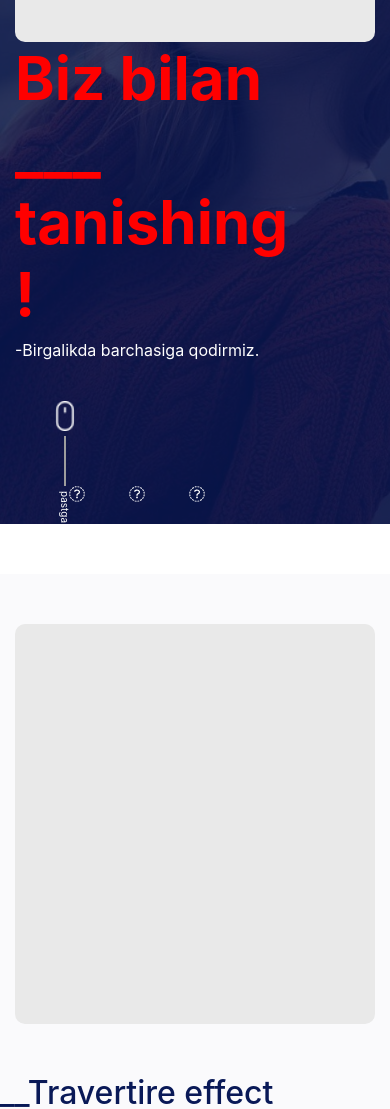
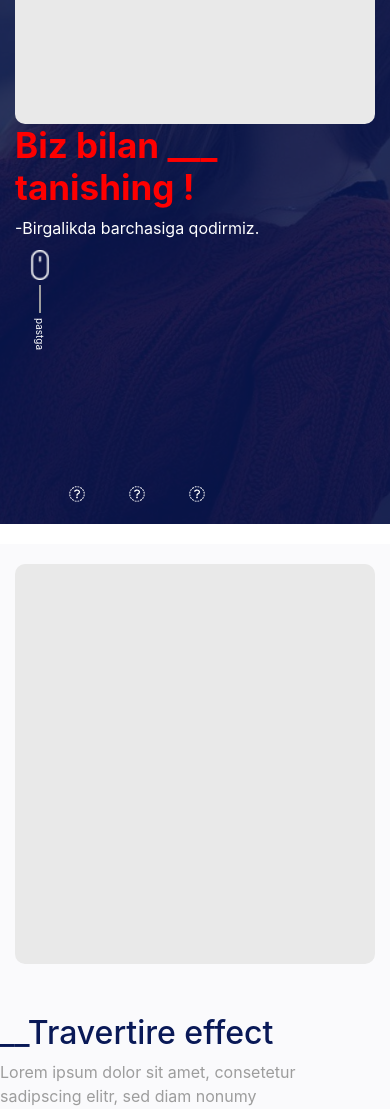
Before and after one commit to Afrosiyob/maestro, a plain HTML site: page abouteUs.html in a window 390 px wide. Shown: the part 320-1429 px from the top of the page. Drawn offline with nearby package versions, Linux system fonts and the light colour scheme.

Commit message:
fwefwe
wefwe

```diff
--- a/sass/aboutUs.scss
+++ b/sass/aboutUs.scss
@@ -26,6 +26,14 @@
         margin: 50px 0;
         padding: 50px 0;
         background-color: rgb(250,250,252);
+        @media screen and ( max-width: 780px ) {
+            padding: 0;
+            padding-bottom: 20px;
+        }
+        @media screen and ( max-width: 500px ) {
+            padding: 20px 0;
+            margin: 20px 0;
+        }
 
         .container {
             .d-flex {
@@ -200,7 +208,7 @@
         content: "";
         position: relative;
 
-        @media screen and (max-width:500px) {
+        @media screen and (max-width:760px) {
             height: 100vh;
         }
 
@@ -220,7 +228,7 @@
             .container {
                 .row {
                     display: flex;
-                    @media screen and (max-width: 600px) {
+                    @media screen and (max-width: 770px) {
                         flex-direction: column-reverse;
                     }
 
@@ -234,6 +242,12 @@
                             width: 70%;
                             font-size: 60px;
                             color: red;
+                            @media screen and (max-width:1000px) {
+                                font-size: 45px;
+                            }
+                            @media screen and (max-width:700px) {
+                                font-size: 35px;
+                            }
                         }
                         p {
                             color: white;
@@ -241,29 +255,40 @@
                             margin: 0;
                         }
                         .mouse {
-                            // margin-top: 20px;
+
 
                             img {
                                 width: 30px;
                                 height: 30px;
                             }
+
                             width: 100px;
                             height: 200px;
-                            // background-color: red;
+
                             display: flex;
                             flex-direction: column;
                             justify-content: center;
                             align-items: center;
                             align-content: center;
+
+                            @media screen and (max-width:770px) {
+                                width: 50px;
+                                height: 100px;
+                                margin-top: 10px;
+
+                                // float: right;
+
+                            }
                             p {
+
                                 writing-mode: vertical-rl;
                                 text-align: center;
-                                // background-color: red;
+
                                 display: flex;
                                 justify-content: center;
                                 align-items: center;
                                 align-content: center;
-                                // height: 100%;
+
                                 width: 100%;
                                 font-size: 10px;
                                 line-height: 20px;
@@ -272,7 +297,10 @@
                                 margin: 5px 0;
                                 width: 2px;
                                 height: 50px;
-                                background-color:  #9D9D9D;;
+                                background-color:  #9D9D9D;
+                                @media screen and (max-width:770px){
+                                    height: 30px;
+                                }
                             }
                         }
                     }
@@ -291,6 +319,12 @@
                             border-radius: 10px;
 
                             background-color: rgb(233,233,233);
+
+                            @media screen and (max-width: 770px) {
+                                width: 100%;
+                                height: 270px;
+                                // margin-top: 25px;
+                            }
 
                         }
                     }
@@ -396,7 +430,9 @@
                 border-bottom-left-radius: 15px;
                 border-top-right-radius: 15px;
                 border-bottom-right-radius: 15px;
-
+                @media screen and (max-width: 500px) {
+                    width: 100%;
+                }
                 div {
                     background-color: rgba(0, 0, 0, 0.5);
                 }
```
Also changed, not shown: css/aboutUs.css, 1 other file.
